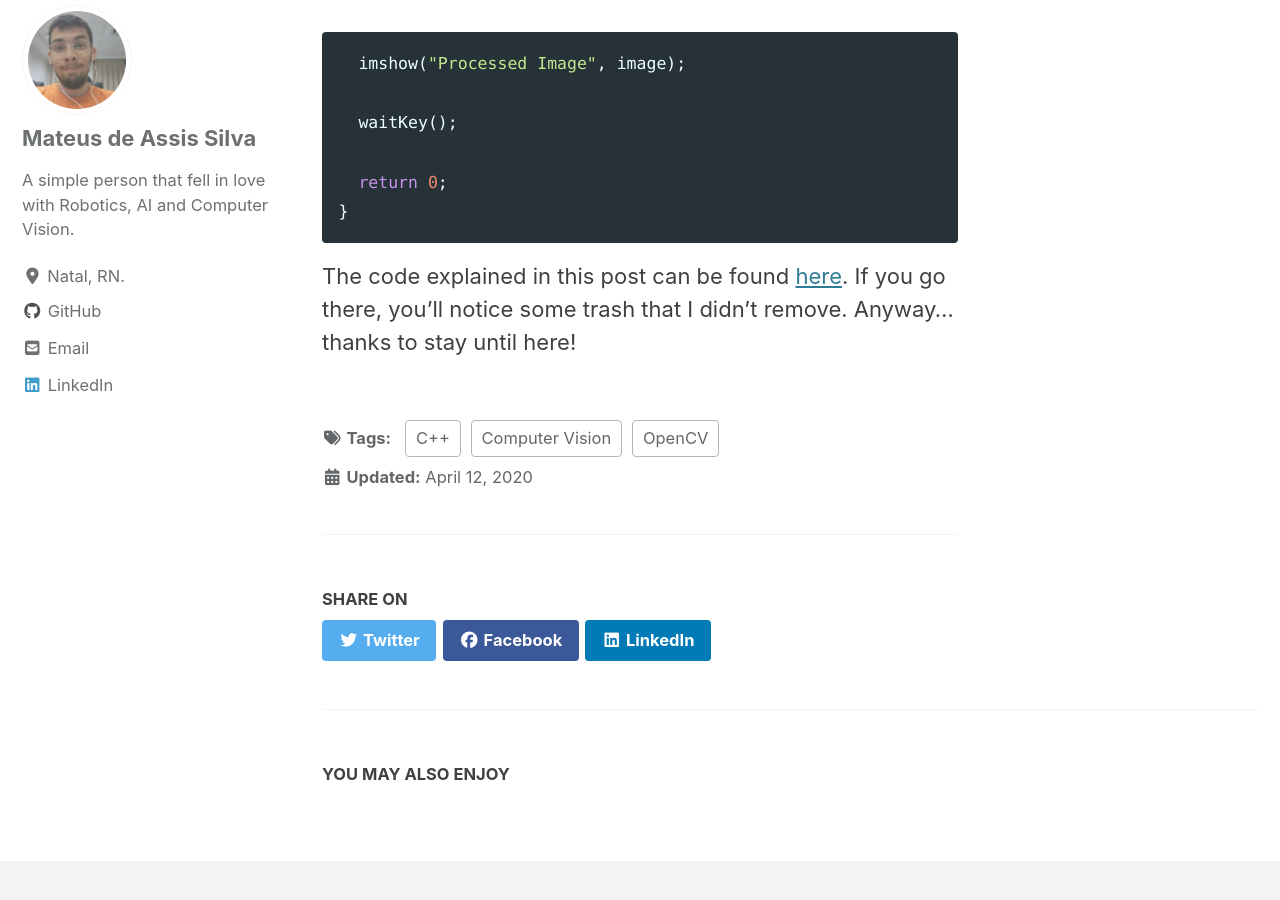
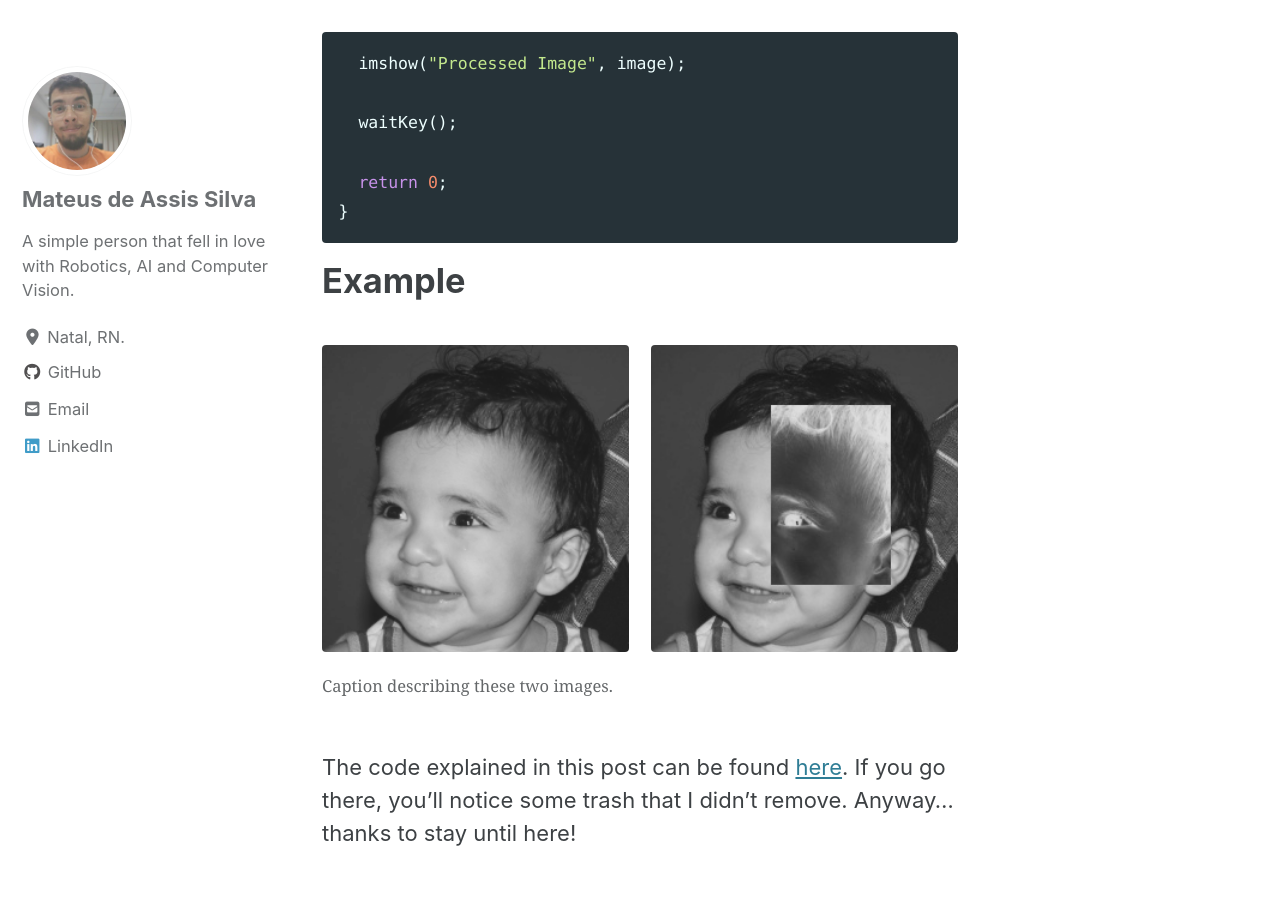
Before and after one commit to mtxslv/mtxslv.github.io, a Jekyll site: the page built from _posts/2020-04-12-opencv_basics.md, in a window 1280 px wide and 900 px high, scrolled down 4291 px. Built offline with Jekyll 4.4.1, drawn with Linux system fonts in a browser that asks for light colours; cached includes are drawn as plain includes; nearby versions of some CDN libraries.

Commit message:
adding images to the post

````diff
--- a/_posts/2020-04-12-opencv_basics.md
+++ b/_posts/2020-04-12-opencv_basics.md
@@ -116,4 +116,13 @@ Now we just need showing this processed pic!
 ```
 {% endraw %}
 
+# Example
+
+<figure class="half">
+    <a href="/assets/images/image-filename-1-large.jpg"><img src="/images/posts_images/2020-04-12-opencv_basics/biel.png"></a>
+    <a href="/assets/images/image-filename-2-large.jpg"><img src="/images/posts_images/2020-04-12-opencv_basics/processed_image.jpg"></a>
+    <figcaption>Caption describing these two images.</figcaption>
+</figure>
+
+
 The code explained in this post can be found [here](https://github.com/mtxslv/dca0445_dip/blob/master/exercises/regions.cpp). If you go there, you'll notice some trash that I didn't remove. Anyway... thanks to stay until here!
````
